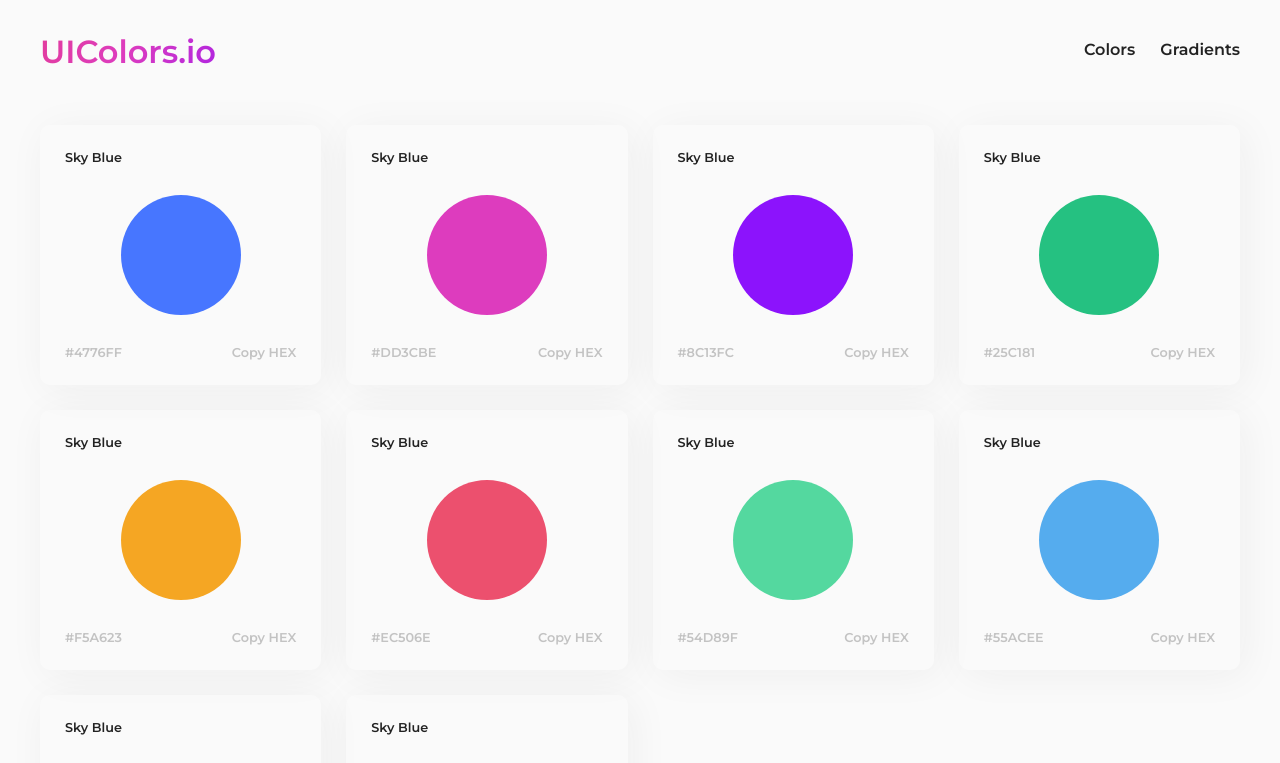
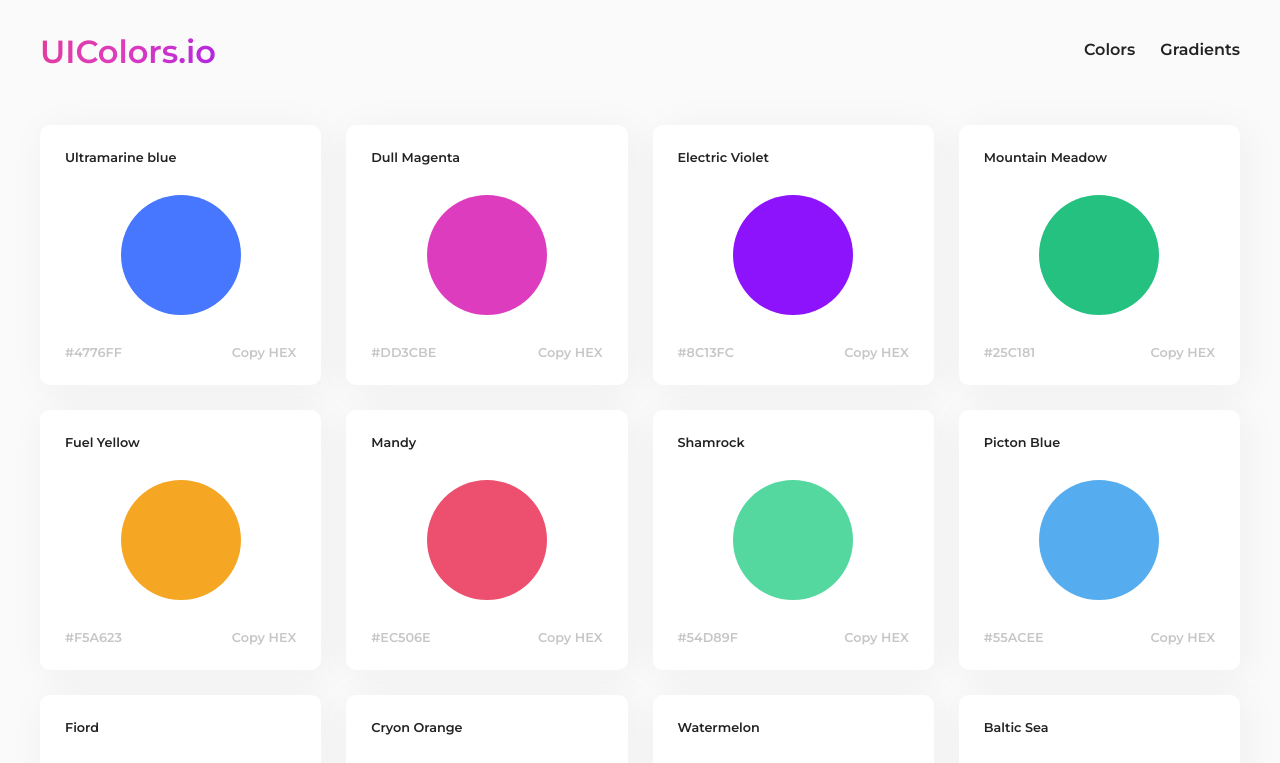
Before and after one commit to sigurdarson/UIColors, a React (Create React App) app: page / in a window 1280 px wide. Shown: the top 763 px of the page. Built offline with nearby package versions, Linux system fonts and the light colour scheme.

Commit message:
Added more colors + names

```diff
--- a/src/components/Colors/Color.css
+++ b/src/components/Colors/Color.css
@@ -23,6 +23,7 @@
     overflow: hidden;
     animation: fadeIn 1s forwards;
     opacity: 0;
+    background: #ffffff;
 }
 
 @keyframes fadeIn {
--- a/src/components/Colors/ColorSection.js
+++ b/src/components/Colors/ColorSection.js
@@ -8,64 +8,76 @@ function ColorSection() {
             <div className="grid">
 
                 <ColorCard
-                name= "Sky Blue"
+                name= "Ultramarine blue"
                 colorcode= "#4776FF"
                 background= "#4776FF"
                 delay= ".2s"
                 />
                 <ColorCard
-                name= "Sky Blue"
+                name= "Dull Magenta"
                 colorcode= "#DD3CBE"
                 background= "#DD3CBE"
                 delay= ".4s"
                 />
                 <ColorCard
-                name= "Sky Blue"
+                name= "Electric Violet"
                 colorcode= "#8C13FC"
                 background= "#8C13FC"
                 delay= ".6s"
                 />
                 <ColorCard
-                name= "Sky Blue"
+                name= "Mountain Meadow"
                 colorcode= "#25C181"
                 background= "#25C181"
                 delay= ".8s"
                 />
                  <ColorCard
-                name= "Sky Blue"
+                name= "Fuel Yellow"
                 colorcode= "#F5A623"
                 background= "#F5A623"
                 delay= "1s"
                 />
                 <ColorCard
-                name= "Sky Blue"
+                name= "Mandy"
                 colorcode= "#EC506E"
                 background= "#EC506E"
                 delay= "1.2s"
                 />
                 <ColorCard
-                name= "Sky Blue"
+                name= "Shamrock"
                 colorcode= "#54D89F"
                 background= "#54D89F"
                 delay= "1.4s"
                 />
                 <ColorCard
-                name= "Sky Blue"
+                name= "Picton Blue"
                 colorcode= "#55ACEE"
                 background= "#55ACEE"
                 delay= "1.6s"
                 />
                 <ColorCard
-                name= "Sky Blue"
+                name= "Fiord"
                 colorcode= "#445166"
                 background= "#445166"
                 delay= "1.8s"
                 />
                 <ColorCard
-                name= "Sky Blue"
+                name= "Cryon Orange"
                 colorcode= "#FF5D1F"
                 background= "#FF5D1F"
                 delay= "2s"
+                />
+                <ColorCard
+                name= "Watermelon"
+                colorcode= "#ff4757"
+                background= "#ff4757"
+                delay= "2.2s"
+                />
+                <ColorCard
+                name= "Baltic Sea"
+                colorcode= "#3d3d3d"
+                background= "#3d3d3d"
+                delay= "2.4s"
                 />
 
             </div>
```
